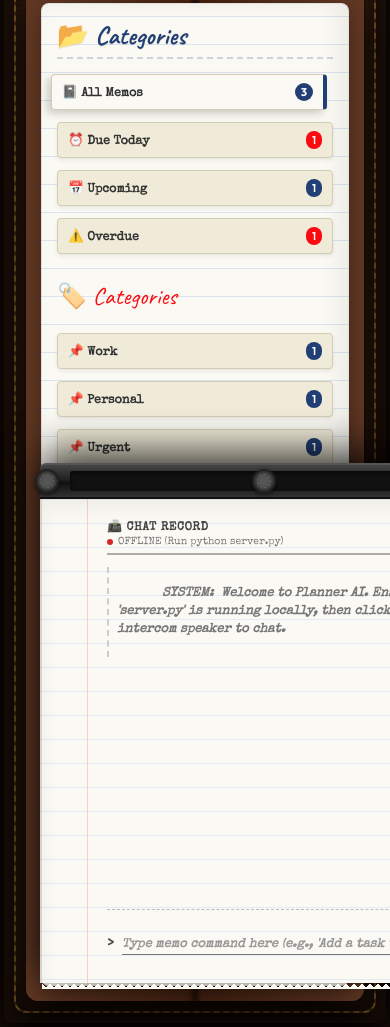
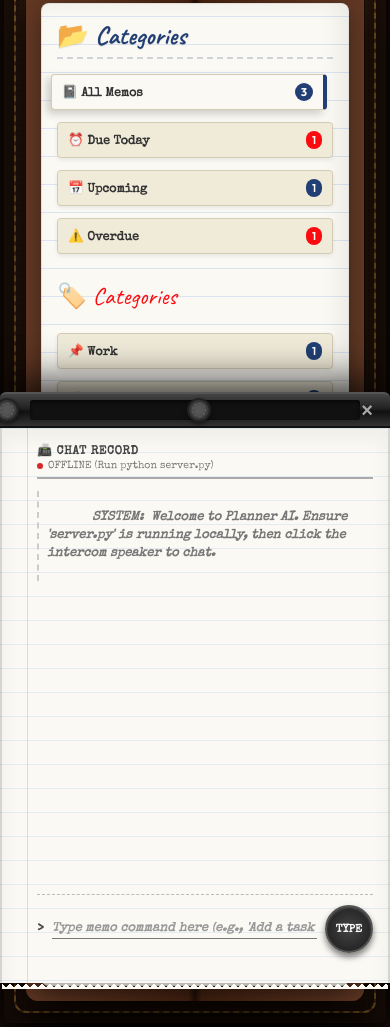
Before and after one commit to sajidahmedofficial/retro-todo, a website: page index.html in a window 390 px wide. Shown: the part 461-1488 px from the top of the page. Drawn offline with nearby package versions, Linux system fonts and the light colour scheme; no server answers.

Commit message:
Fix typewriter chat drawer layout for mobile screens

```diff
--- a/styles.css
+++ b/styles.css
@@ -2417,4 +2417,26 @@ body {
   #retro-intercom:hover {
     transform: scale(0.68) translateY(-4px) !important;
   }
-}
+
+  /* Typewriter Chat Drawer Fixes */
+  .typewriter-chat-drawer {
+    left: 0 !important;
+    width: 100% !important;
+    height: 70vh !important;
+    border-radius: 12px 12px 0 0 !important;
+  }
+  .typewriter-paper {
+    padding: 15px 15px 10px 35px !important;
+    background-position: 0 0, 25px 0 !important;
+  }
+  .chat-log {
+    font-size: 0.8rem !important;
+    line-height: 1.4 !important;
+  }
+  .paper-input-line {
+    padding-bottom: 20px !important;
+  }
+  #chat-input {
+    font-size: 0.8rem !important;
+  }
+}
```
